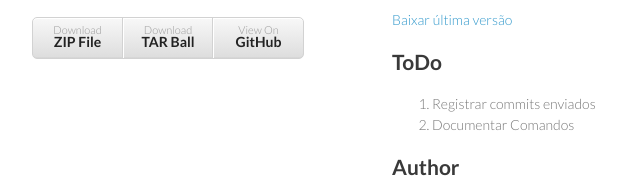
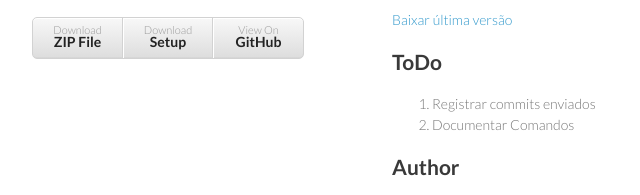
Before and after one commit to KaduAmaral/GiTp, a plain HTML site: page index.html in a window 1280 px wide. Shown: the part 205-400 px from the top of the page, 178-818 px from the left. Drawn offline with Linux system fonts and the light colour scheme.

Commit message:
Download Setup

```diff
--- a/index.html
+++ b/index.html
@@ -23,7 +23,7 @@
 
         <ul>
           <li><a href="https://github.com/KaduAmaral/GiTp/zipball/master">Download <strong>ZIP File</strong></a></li>
-          <li><a href="https://github.com/KaduAmaral/GiTp/tarball/master">Download <strong>TAR Ball</strong></a></li>
+          <li><a href="https://github.com/KaduAmaral/GiTp/blob/master/Setup/Release/GiTp-Setup.msi">Download <strong>Setup</strong></a></li>
           <li><a href="https://github.com/KaduAmaral/GiTp">View On <strong>GitHub</strong></a></li>
         </ul>
       </header>
```
